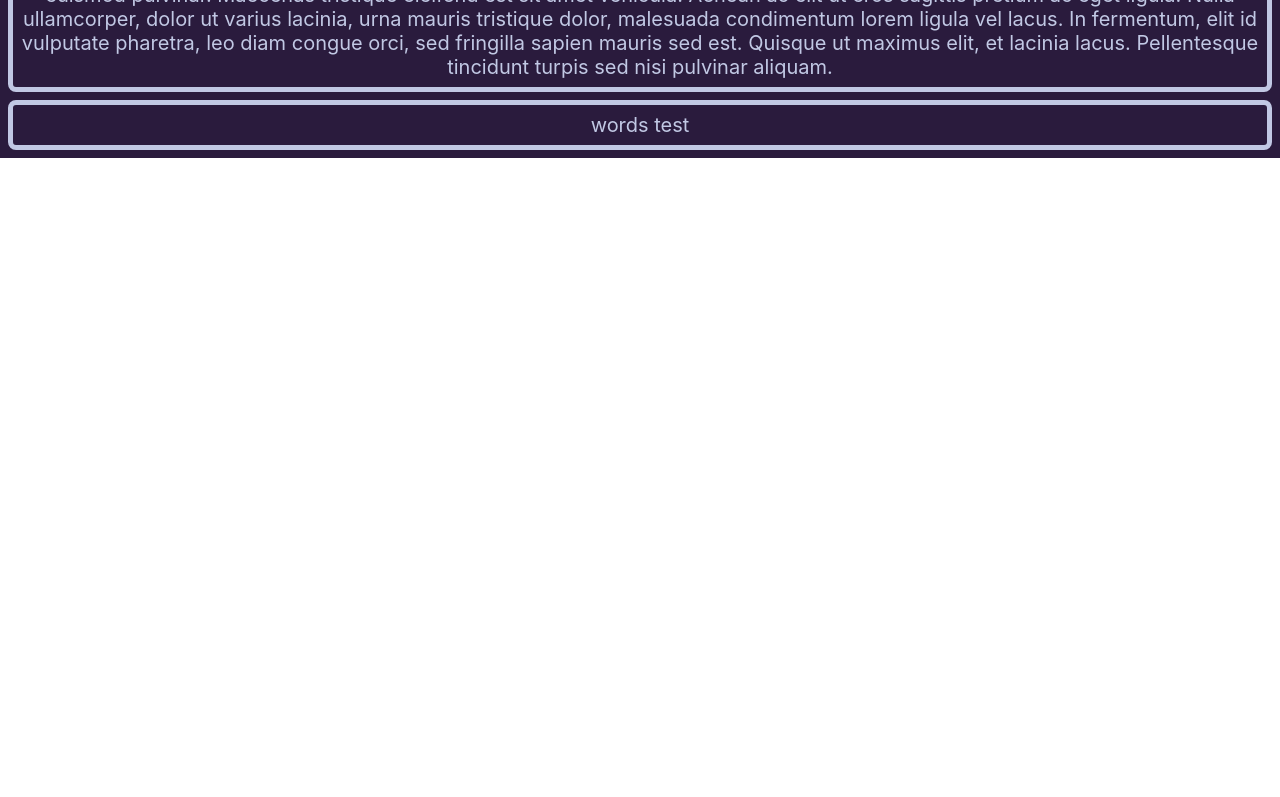
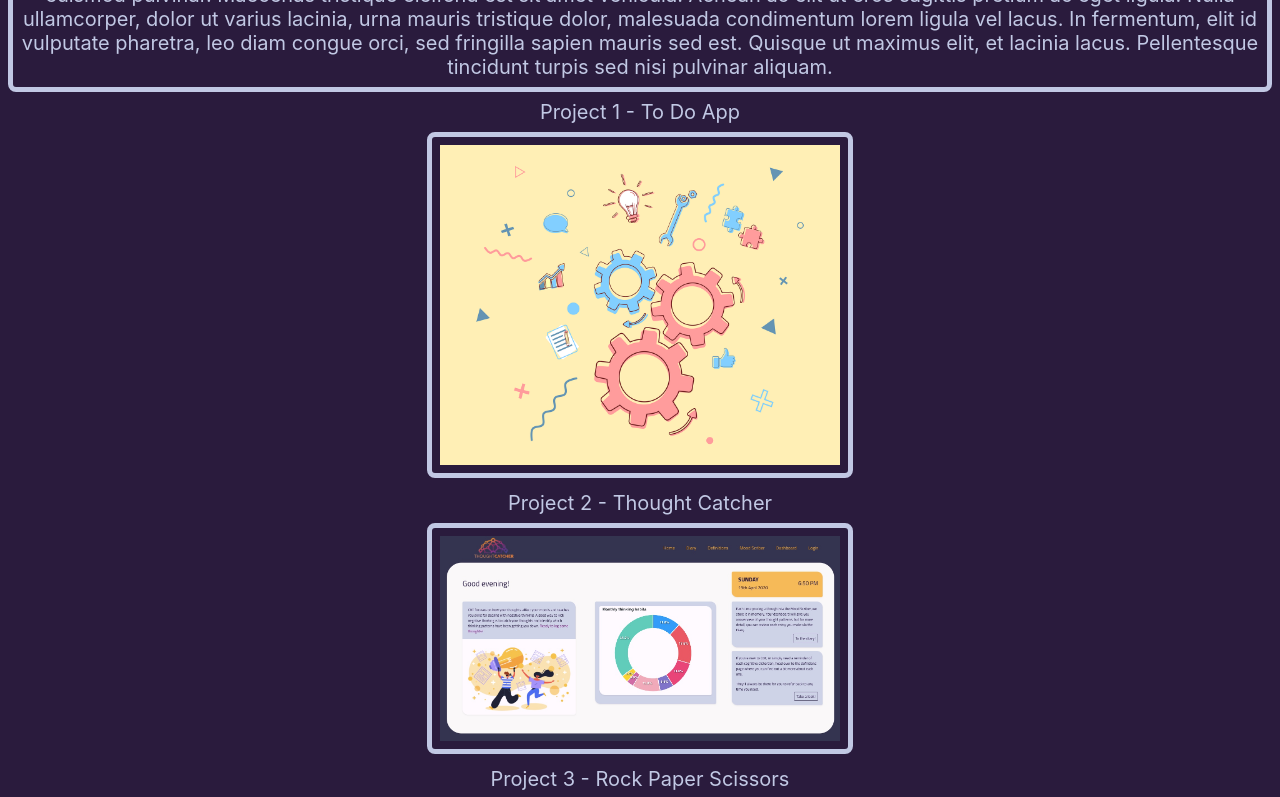
Before and after one commit to lottieh/MyWebpage, a React (Create React App) app: page / in a window 1280 px wide. Shown: the part 660-1457 px from the top of the page. Before the commit the page ends 818 px from the top, so only its background shows below. Built offline with nearby package versions, Linux system fonts and the light colour scheme.

Commit message:
import components

```diff
--- a/src/App.js
+++ b/src/App.js
@@ -3,6 +3,10 @@ import './App.css';
 import PageHeader from './Homepage/pageHeader';
 import AboutMe from './Homepage/AboutMe';
 import Myface from './Homepage/Myface';
+import Project1 from './Homepage/Project1';
+import Project2 from './Homepage/Project2';
+import Project3 from './Homepage/Project3';
+import Project4 from './Homepage/Project4';
 
 class App extends React.Component {
   render() {
@@ -17,11 +21,16 @@ class App extends React.Component {
             <Myface />
             <AboutMe />
           </div>
+<div className = "row">
+  <Project1 />
+  <Project2 />
+  <Project3 />
+  <Project4 />
 
 
-          <div className="boxed">
-            words test
-   </div>
+</div>
+
+
         </header>
       </div>
       </div>
```
